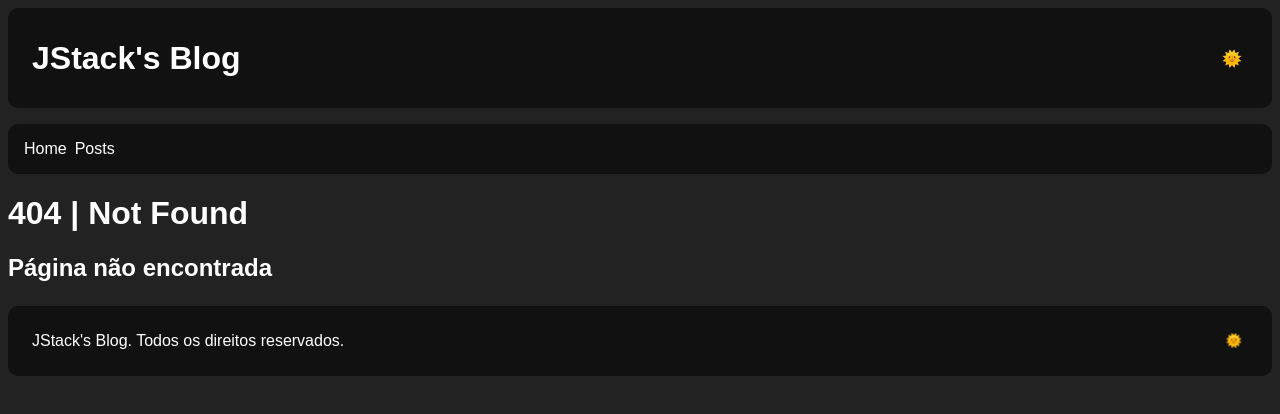
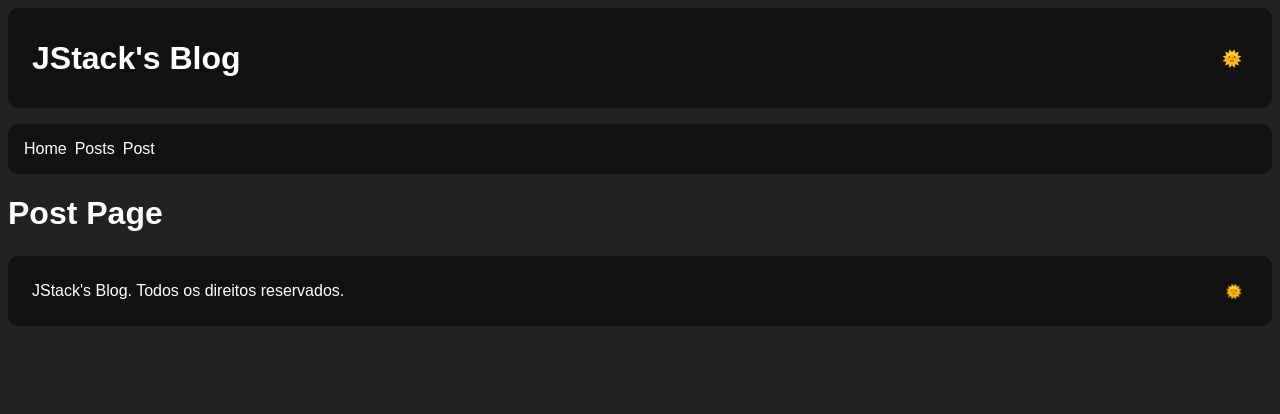
Before and after one commit to alperensin/react-fundamentos, a React app: page /posts/123456 in a window 1280 px wide. Before the commit this address had no page. Shown: the top 414 px of the page. Built offline with nearby package versions, Linux system fonts and the light colour scheme.

Commit message:
added dynamic route with params and query params

```diff
--- a/src/Routes.js
+++ b/src/Routes.js
@@ -3,6 +3,7 @@
 
 import Home from "./pages/Home";
 import NotFound from "./pages/NotFound";
+import Post from "./pages/Post";
 import Posts from "./pages/Posts";
 
 export default function Routes() {
@@ -10,6 +11,7 @@
     <Switch>
       <Route path="/" component={Home} exact />
       <Route path="/posts" component={Posts} exact />
+      <Route path="/posts/:id" component={Post} />
       <Route component={NotFound} />
     </Switch>
   );
--- a/src/components/Layout/index.js
+++ b/src/components/Layout/index.js
@@ -13,6 +13,7 @@
       <Nav>
         <Link to="/">Home</Link>
         <Link to="/posts">Posts</Link>
+        <Link to="/posts/123456">Post</Link>
       </Nav>
       <Routes />
       <Footer selectedTheme={selectedTheme} onToggleTheme={onToggleTheme} />
--- /dev/null
+++ b/src/pages/Post/index.js
@@ -0,0 +1,13 @@
+import React, { useMemo } from "react";
+import { useParams, useLocation } from "react-router-dom";
+
+export default function Post() {
+  const params = useParams();
+  const { search } = useLocation();
+  const queryParams = useMemo(() => new URLSearchParams(search), [search]);
+
+  console.log({ params, search, queryParams });
+  console.log(queryParams.get("orderBy"));
+
+  return <h1>Post Page</h1>;
+}
--- a/webpack.config.js
+++ b/webpack.config.js
@@ -7,6 +7,7 @@
   output: {
     path: path.resolve(__dirname, "build"),
     filename: "bundle[hash].js",
+    publicPath: "/",
   },
   plugins: [
     new HtmlWebpackPlugin({
```
